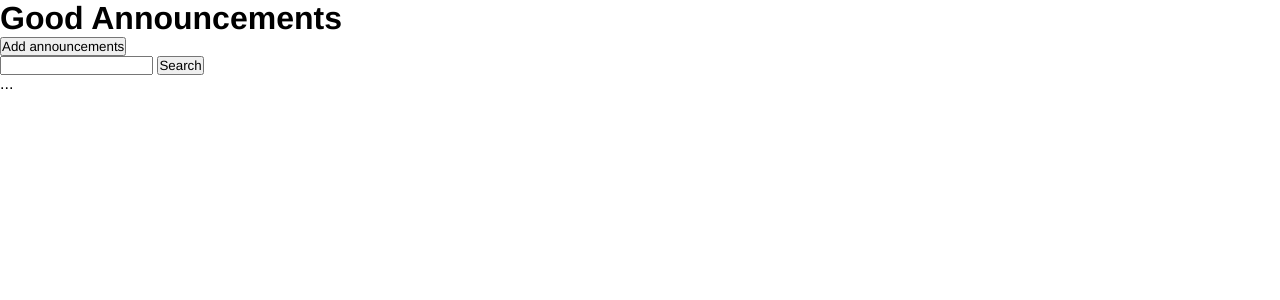
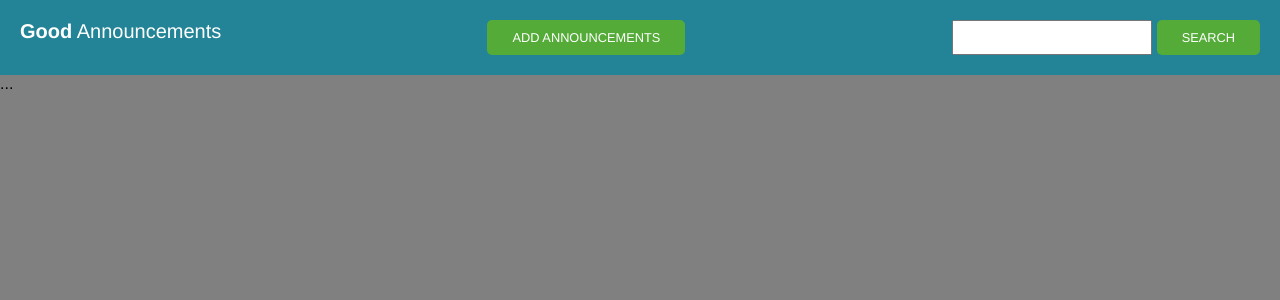
Before and after one commit to lukaszzadamczyk/AdsFront, a React (Create React App) app: page / in a window 1280 px wide. Shown: the top 300 px of the page. Built offline with nearby package versions, Linux system fonts and the light colour scheme.

Commit message:
Added test styles for div map

```diff
--- a/src/App.css
+++ b/src/App.css
@@ -1,38 +1,43 @@
-.App {
-  text-align: center;
+header {
+    display: flex;
+    justify-content: space-between;
+    background-color: #228496;
+    padding: 20px;
+    color: white;
 }
 
-.App-logo {
-  height: 40vmin;
-  pointer-events: none;
+header h1 {
+    font-size: 20px;
+    font-weight: 200;
 }
 
-@media (prefers-reduced-motion: no-preference) {
-  .App-logo {
-    animation: App-logo-spin infinite 20s linear;
-  }
+button {
+    padding: 10px 25px;
+    border: none;
+    border-radius: 5px;
+    color: white;
+    background-color: rgb(84 171 56);
+    font-size: 0.8rem;
+    font-weight: 500;
+    text-transform: uppercase;
+    cursor: pointer;
+    transition: 0.3s;
 }
 
-.App-header {
-  background-color: #282c34;
-  min-height: 100vh;
-  display: flex;
-  flex-direction: column;
-  align-items: center;
-  justify-content: center;
-  font-size: calc(10px + 2vmin);
-  color: white;
+button:hover {
+    background-color: rgb(96, 208, 55);
 }
 
-.App-link {
-  color: #61dafb;
+.search {
+    display: flex;
 }
 
-@keyframes App-logo-spin {
-  from {
-    transform: rotate(0deg);
-  }
-  to {
-    transform: rotate(360deg);
-  }
+.search input {
+    width: 15em;
+    margin-right: 5px;
 }
+
+.map{
+    height: calc(100vh - 75px);
+    background-color: grey;
+}
```
